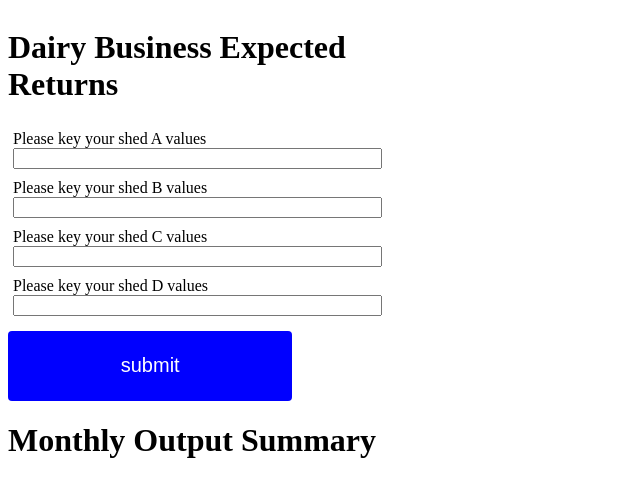
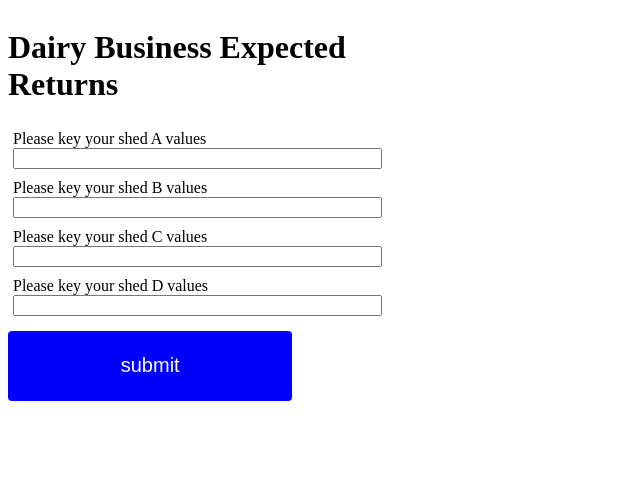
Before and after one commit to AllenMoringa/DairyBusiness, a plain HTML site: page index.html in a window 1280 px wide. Shown: the whole page, without its empty margins (0-640 px from the left). Drawn offline with Linux system fonts and the light colour scheme.

Commit message:
html monthly report

```diff
--- a/css/styles.css
+++ b/css/styles.css
@@ -28,3 +28,6 @@ font-family: 'Times New Roman', Times, serif;
     color: white;
     font-size: 20px;
 }
+#sum1{
+    display:none;
+}
--- a/index.html
+++ b/index.html
@@ -49,8 +49,8 @@
 
     <!-- General Output  -->
 
-    <div class="Summary">
-        <h1> Monthly Output Summary </h1>
+    <div class="summary">
+        <h1 id="sum1"> Monthly Output Summary </h1>
         <p id="results8"></p>
         <p id="results9"></p>
         <p id="results10"></p>
```
